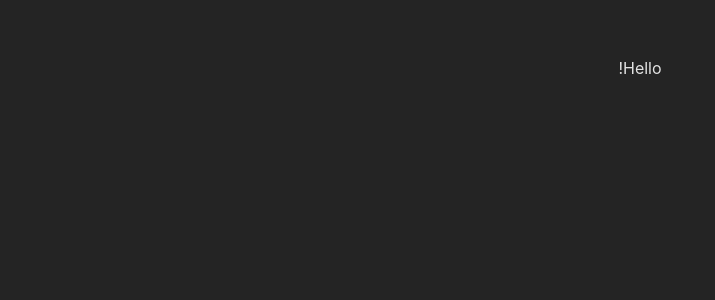
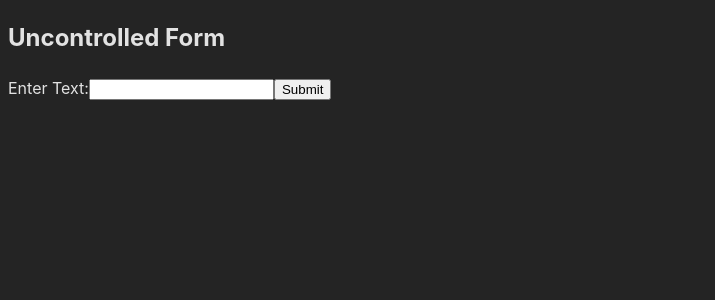
Before and after one commit to Yuliya0503/React-Forms, a React (Vite) app: page /uncontrolled-form in a window 1280 px wide. Shown: the top 300 px of the page, without its empty margins (0-715 px from the left). Built offline with nearby package versions, Linux system fonts and the light colour scheme.

Commit message:
feat: create routing

```diff
--- a/src/App.tsx
+++ b/src/App.tsx
@@ -1,11 +1,17 @@
-import './App.css';
+import React from 'react';
+import { BrowserRouter as Router, Routes, Route } from 'react-router-dom';
+import UncontrolledForm from './UncontrolledForm';
+import HookForm from './HookForm';
+import Main from './MainPage';
 
-function App() {
-  return (
-    <>
-      <p>!Hello</p>
-    </>
-  );
-}
+const App: React.FC = () => (
+  <Router>
+    <Routes>
+      <Route path="/" element={<Main />} />
+      <Route path="/uncontrolled-form" element={<UncontrolledForm />} />
+      <Route path="/hook-form" element={<HookForm />} />
+    </Routes>
+  </Router>
+);
 
 export default App;
--- /dev/null
+++ b/src/HookForm.tsx
@@ -0,0 +1,29 @@
+import React from 'react';
+import { useForm } from 'react-hook-form';
+
+interface FormInput {
+  textInput: string;
+}
+
+const HookForm: React.FC = () => {
+  const { register, handleSubmit } = useForm<FormInput>();
+
+  const onSubmit = (data: FormInput) => {
+    alert(`Submitted value: ${data.textInput}`);
+  };
+
+  return (
+    <div>
+      <h2>React Hook Form</h2>
+      <form onSubmit={handleSubmit(onSubmit)}>
+        <label>
+          Enter Text:
+          <input {...register('textInput')} />
+        </label>
+        <button type="submit">Submit</button>
+      </form>
+    </div>
+  );
+};
+
+export default HookForm;
--- /dev/null
+++ b/src/MainPage.tsx
@@ -0,0 +1,18 @@
+import React from 'react';
+import { Link } from 'react-router-dom';
+
+
+const Main: React.FC = () => (
+  <div>
+    <h2>Main Page</h2>
+    <nav>
+      <ul>
+        <li><Link to="/">Home</Link></li>
+        <li><Link to="/uncontrolled-form">Uncontrolled Form</Link></li>
+        <li><Link to="/hook-form">React Hook Form</Link></li>
+      </ul>
+    </nav>
+  </div>
+);
+
+export default Main;
--- /dev/null
+++ b/src/UncontrolledForm.tsx
@@ -0,0 +1,27 @@
+import React, { useRef } from 'react';
+
+const UncontrolledForm: React.FC = () => {
+  const inputRef = useRef<HTMLInputElement>(null);
+
+  const handleSubmit = (event: React.FormEvent<HTMLFormElement>) => {
+    event.preventDefault();
+    if (inputRef.current) {
+      alert(`Submitted value: ${inputRef.current.value}`);
+    }
+  };
+
+  return (
+    <div>
+      <h2>Uncontrolled Form</h2>
+      <form onSubmit={handleSubmit}>
+        <label>
+          Enter Text:
+          <input type="text" ref={inputRef} />
+        </label>
+        <button type="submit">Submit</button>
+      </form>
+    </div>
+  );
+};
+
+export default UncontrolledForm;
```
